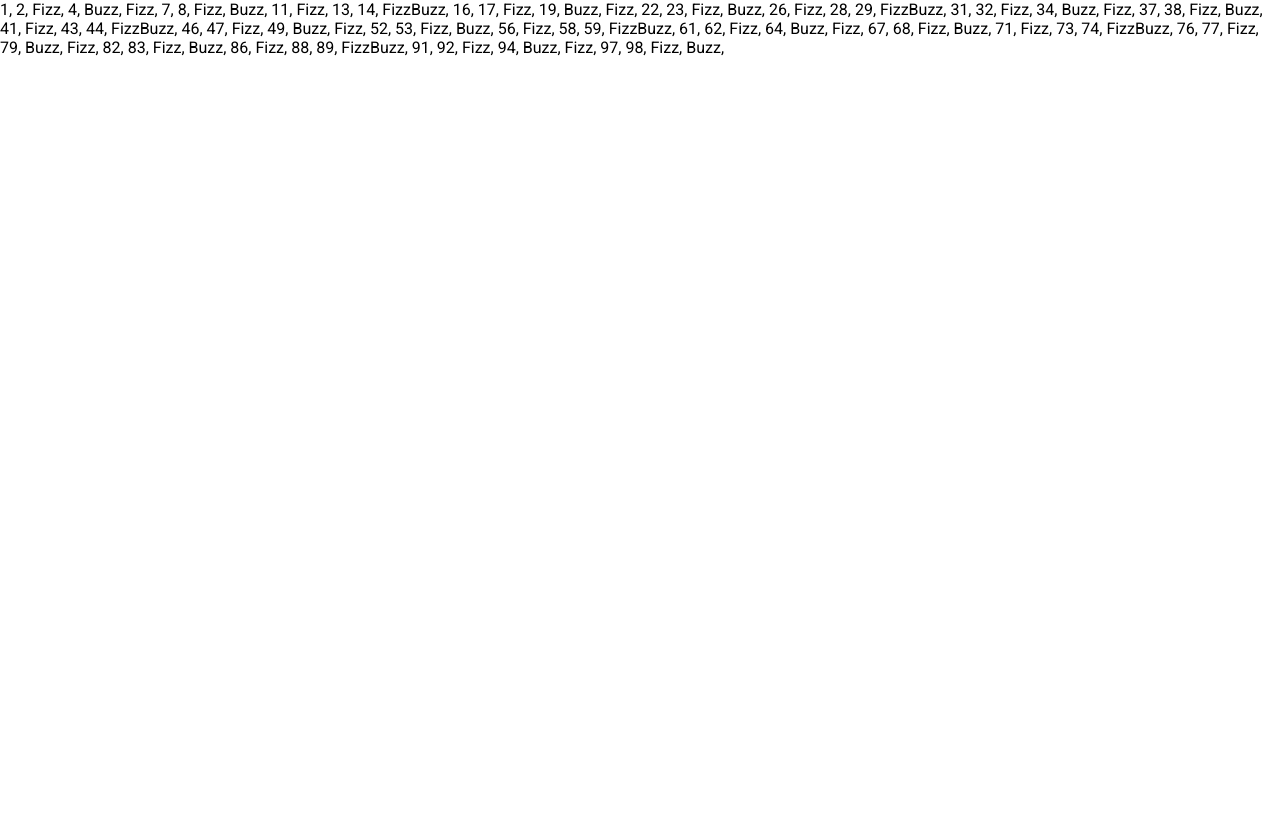
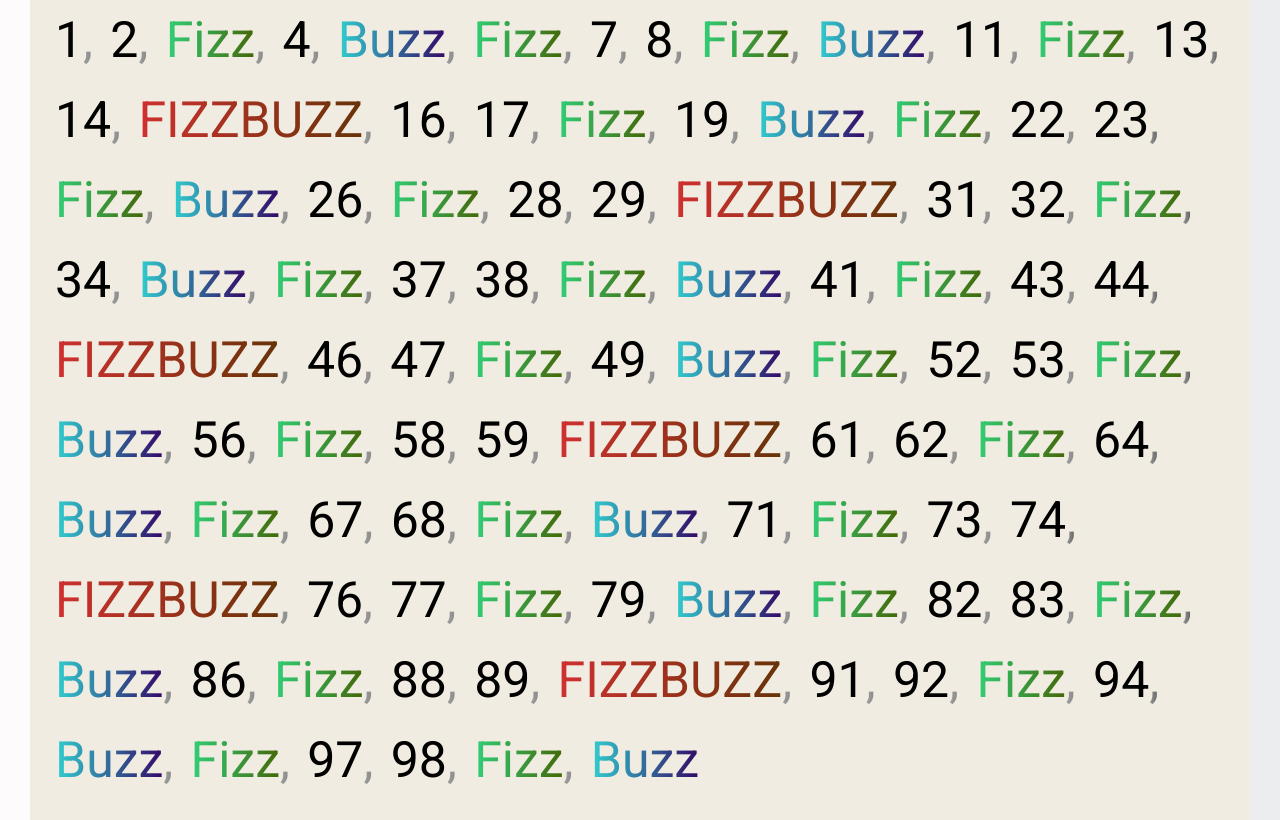
Before and after one commit to BenoitGaudieri/js-fizzbuzz, a plain HTML site: page index.html in a window 1280 px wide. Drawn offline with Linux system fonts and the light colour scheme.

Commit message:
feat. style

```diff
--- a/css/index.css
+++ b/css/index.css
@@ -6,6 +6,7 @@
 
 body {
     font-family: "Roboto", sans-serif;
+    background: linear-gradient(to right, #fdfbfb, #ebedee 70%);
 }
 
 /* General */
@@ -47,6 +48,11 @@ body {
     color: #ff5100;
 }
 
+.p--text-center {
+    text-align: center;
+}
+
+/* Buttons */
 .btn {
     cursor: pointer;
     display: inline-block;
@@ -108,6 +114,7 @@ body {
     border-color: #dc3545;
 }
 
+/* Form */
 .form-control {
     display: inline-block;
     height: 48px;
@@ -128,7 +135,6 @@ body {
     justify-content: center;
     align-items: center;
     height: 100vh;
-    text-align: center;
 }
 
 .box {
@@ -138,6 +144,10 @@ body {
     min-width: 400px;
     margin: 0 30px;
     padding: 20px 25px;
+}
+
+.box--square {
+    border-radius: 0;
 }
 
 .balloon {
@@ -163,17 +173,35 @@ body {
     transform: rotate(45deg);
 }
 
-#surname-list li {
-    list-style: none;
-    text-align: left;
-    border-bottom: 3px #ccc solid;
-    border-radius: 20px;
-    margin: 6px 0;
+.too-much {
+    word-spacing: 5px;
+    line-height: 80px;
+    font-size: 50px;
 }
 
-#surname-list li span {
-    margin: 0 10px;
-    font-size: 22px;
+.gradient--blue {
+    background: linear-gradient(to right, #30cfd0 0%, #330867 100%);
+    -webkit-background-clip: text;
+    -webkit-text-fill-color: transparent;
+}
+
+.gradient--red {
+    text-transform: uppercase;
+    background: linear-gradient(to right, #d03030 0%, #673308 100%);
+    -webkit-background-clip: text;
+    -webkit-text-fill-color: transparent;
+}
+
+.gradient--green {
+    background: linear-gradient(to right, #30d078 0%, #436708 100%);
+    -webkit-background-clip: text;
+    -webkit-text-fill-color: transparent;
+}
+
+.gradient--gray {
+    background: linear-gradient(to right, #a0a0a0 0%, #585858 100%);
+    -webkit-background-clip: text;
+    -webkit-text-fill-color: transparent;
 }
 
 /* Animations */
--- a/index.html
+++ b/index.html
@@ -14,7 +14,11 @@
 
     <main>
 
-        <div id="output"></div>
+        <div class="wrapper">
+            <div class="box box--square">
+                <div id="output"></div>
+            </div>
+        </div>
 
     </main>
 
--- a/js/index.js
+++ b/js/index.js
@@ -2,15 +2,21 @@ var result = "";
 
 for (i = 1; i < 101; i++) {
     if (i % 3 == 0 && i % 5 == 0) {
-        result += " FizzBuzz, ";
+        result += "<span class='gradient--red'>FizzBuzz</span>";
     } else if (i % 5 == 0) {
-        result += " Buzz, ";
+        result += "<span class='gradient--blue'>Buzz</span>";
     } else if (i % 3 == 0) {
-        result += " Fizz, ";
+        result += "<span class='gradient--green'>Fizz</span>";
     } else {
-        result += " " + i + ", ";
+        result += i;
+    }
+    while (i != 100) {
+        result += "<span class='gradient--gray'>, </span>";
+        break;
     }
 }
 
 console.log(result);
-document.getElementById("output").innerHTML = result;
+document.getElementById(
+    "output"
+).innerHTML = `<p class='bounce too-much'>${result}</p>`;
```
